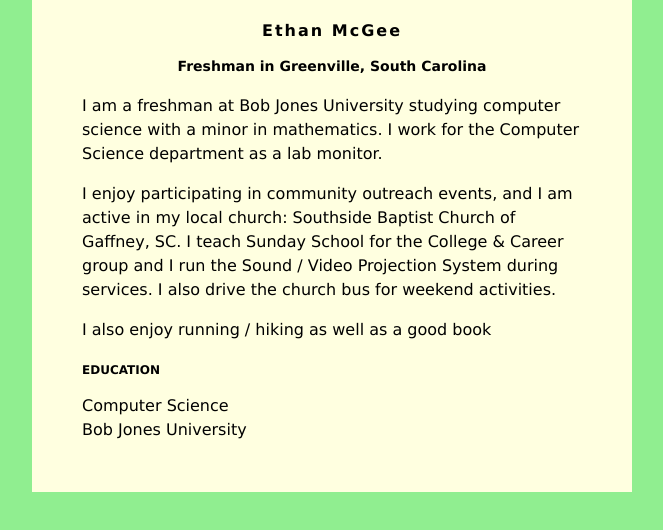
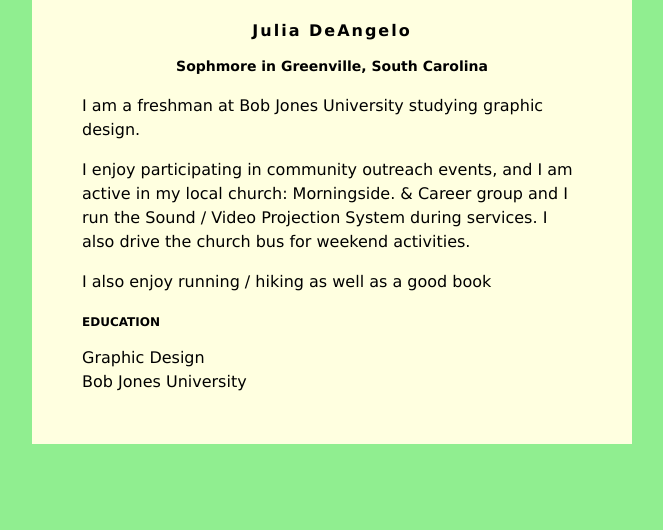
Before and after one commit to juliadeangelo/juliadeangelo.github.io, a plain HTML site: page index.html in a window 1280 px wide. Shown: the whole page, without its empty margins (308-971 px from the left). Drawn offline with Linux system fonts and the light colour scheme.

Commit message:
Update index.html

```diff
--- a/index.html
+++ b/index.html
@@ -30,19 +30,19 @@ h3 {
 </head>
 <body>
     <div id="content">
-        <h1>Ethan McGee</h1>
-        <h2>Freshman in Greenville, South Carolina</h2>
+        <h1>Julia DeAngelo</h1>
+        <h2>Sophmore in Greenville, South Carolina</h2>
 
-         <p>I am a freshman at Bob Jones University studying computer science with a minor in mathematics. I work for the Computer Science department as a lab monitor.</p>
+         <p>I am a freshman at Bob Jones University studying graphic design. </p>
          <p>
-            I enjoy participating in community outreach events, and I am active in my local church: Southside Baptist Church of Gaffney, SC.  I teach Sunday School for the College &amp; Career group and I run the Sound / Video Projection System during services.  I also drive the church bus for weekend activities.
+            I enjoy participating in community outreach events, and I am active in my local church: Morningside.  &amp; Career group and I run the Sound / Video Projection System during services.  I also drive the church bus for weekend activities.
          </p>
          <p>
             I also enjoy running / hiking as well as a good book
          </p>
 
         <h3>EDUCATION</h3>
-        Computer Science<br>
+        Graphic Design<br>
         Bob Jones University
     </div>
 
```
